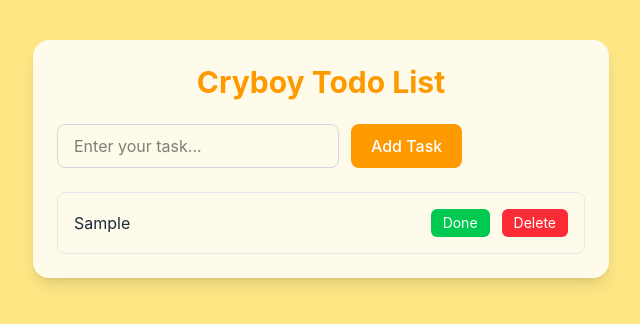
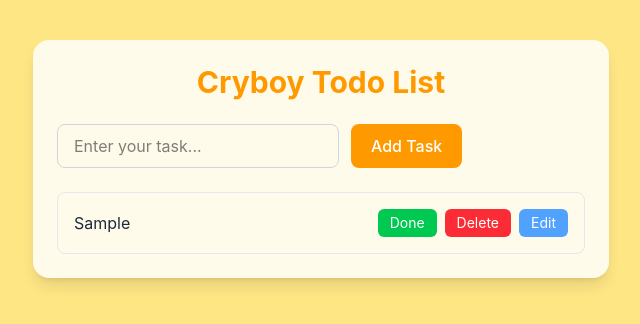
Before and after one commit to tarun5004/machine-coding-practice, a React (Vite) app in the folder debounce-search/: page / in a window 1280 px wide. Both pictures are taken after typing "Sample" into the empty fields and a click on the button "Add Task". Shown: the top 324 px of the page, without its empty margins (319-959 px from the left). Built offline with nearby package versions, Linux system fonts and the light colour scheme.

Commit message:
feat: add proper CRUD operations

```diff
--- a/debounce-search/src/challenges/todo-app/Todo.jsx
+++ b/debounce-search/src/challenges/todo-app/Todo.jsx
@@ -5,7 +5,36 @@ import TodoList from "./TodoList"
 
 const Todo = () => {
 
+    // update and edit todo
+    const[editingId, setEditingId] = useState(null);
+    const[editTask, setEditTask]= useState("");
 
+    const startEdit = (todo) => {
+        setEditingId(todo.id);
+        setEditTask(todo.task);
+    }
+
+    const cancelEdit = () => {
+        setEditingId(null);
+        setEditTask("");
+    }
+
+    // update todo
+    const updateTodo = (id) => {
+        if (editTask.trim == "") return;
+
+        setTodos(prev =>
+            prev.map(todo =>
+                todo.id == id
+                ? { ...todo, task: editTask}
+                :todo
+            )
+        );
+        setEditingId(null);
+        setEditTask("");
+    }
+
+    // set task state
     const[task, setTask] =useState("");
     const[todos, setTodos] = useState(()=> {
         const savedTodos = localStorage.getItem("todos");
@@ -64,10 +93,18 @@ const Todo = () => {
                 todos={todos}
                 toggleTodo={toggleTodo}
                 deleteTodo={deleteTodo}
+                startEdit={startEdit}
+                editingId={editingId}
+                editTask={editTask}
+                setEditTask={setEditTask}
+                updateTodo={updateTodo}
+                cancelEdit={cancelEdit}
                 />
         </div>
     </div>
     )
 }
 
+
+
 export default Todo
--- a/debounce-search/src/challenges/todo-app/TodoList.jsx
+++ b/debounce-search/src/challenges/todo-app/TodoList.jsx
@@ -1,32 +1,90 @@
+const TodoList = ({
+    todos,
+    toggleTodo,
+    deleteTodo,
+    startEdit,
+    editingId,
+    editTask,
+    setEditTask,
+    updateTodo,
+    cancelEdit
+}) => {
+    return (
+        <div className="mt-6 space-y-3">
 
-
-const TodoList = ({todos, toggleTodo, deleteTodo}) => {
-    return (
-    <div className="mt-6 space-y-3  ">
             {todos.map((todo) => (
                 <div
                     key={todo.id}
-        className=" items-center flex justify-between rounded-lg border border-gray-200 p-4">
-        <p className= {todo.isCompleted ? "text-gray-400 line-through" : "text-gray-800"}> {todo.task}</p>
+                    className="flex items-center justify-between rounded-lg border border-gray-200 p-4"
+                >
+                    {/* Task / Edit Input */}
+                    {editingId === todo.id ? (
+                        <input
+                            value={editTask}
+                            onChange={(e) => setEditTask(e.target.value)}
+                            className="rounded-md border border-gray-300 px-3 py-1 text-black outline-none focus:border-blue-500"
+                        />
+                    ) : (
+                        <p
+                            className={
+                                todo.isCompleted
+                                    ? "text-gray-400 line-through"
+                                    : "text-gray-800"
+                            }
+                        >
+                            {todo.task}
+                        </p>
+                    )}
 
+                    {/* Buttons */}
+                    <div className="flex gap-2">
 
-        <div className="flex gap-3">
+                        {editingId === todo.id ? (
+                            <>
                                 <button
-            onClick={()=> toggleTodo(todo.id)}
-            className="rounded-md bg-green-500 px-3 py-1 text-sm text-white hover:bg-green-600">
+                                    onClick={() => updateTodo(todo.id)}
+                                    className="rounded-md bg-blue-500 px-3 py-1 text-sm text-white hover:bg-blue-600"
+                                >
+                                    Save
+                                </button>
+
+                                <button
+                                    onClick={cancelEdit}
+                                    className="rounded-md bg-gray-500 px-3 py-1 text-sm text-white hover:bg-gray-600"
+                                >
+                                    Cancel
+                                </button>
+                            </>
+                        ) : (
+                            <>
+                                <button
+                                    onClick={() => toggleTodo(todo.id)}
+                                    className="rounded-md bg-green-500 px-3 py-1 text-sm text-white hover:bg-green-600"
+                                >
                                     Done
                                 </button>
 
                                 <button
-            onClick={()=> deleteTodo(todo.id)}
-            className="rounded-md bg-red-500 px-3 py-1 text-sm text-white hover:bg-red-600">
+                                    onClick={() => deleteTodo(todo.id)}
+                                    className="rounded-md bg-red-500 px-3 py-1 text-sm text-white hover:bg-red-600"
+                                >
                                     Delete
                                 </button>
+
+                                <button
+                                    onClick={() => startEdit(todo)}
+                                    className="rounded-md bg-blue-400 px-3 py-1 text-sm text-white hover:bg-blue-500"
+                                >
+                                    Edit
+                                </button>
+                            </>
+                        )}
+
                     </div>
                 </div>
             ))}
         </div>
-    )
-}
+    );
+};
 
-export default TodoList
+export default TodoList;
```
Lines whose indentation alone changed are shown as unchanged.
